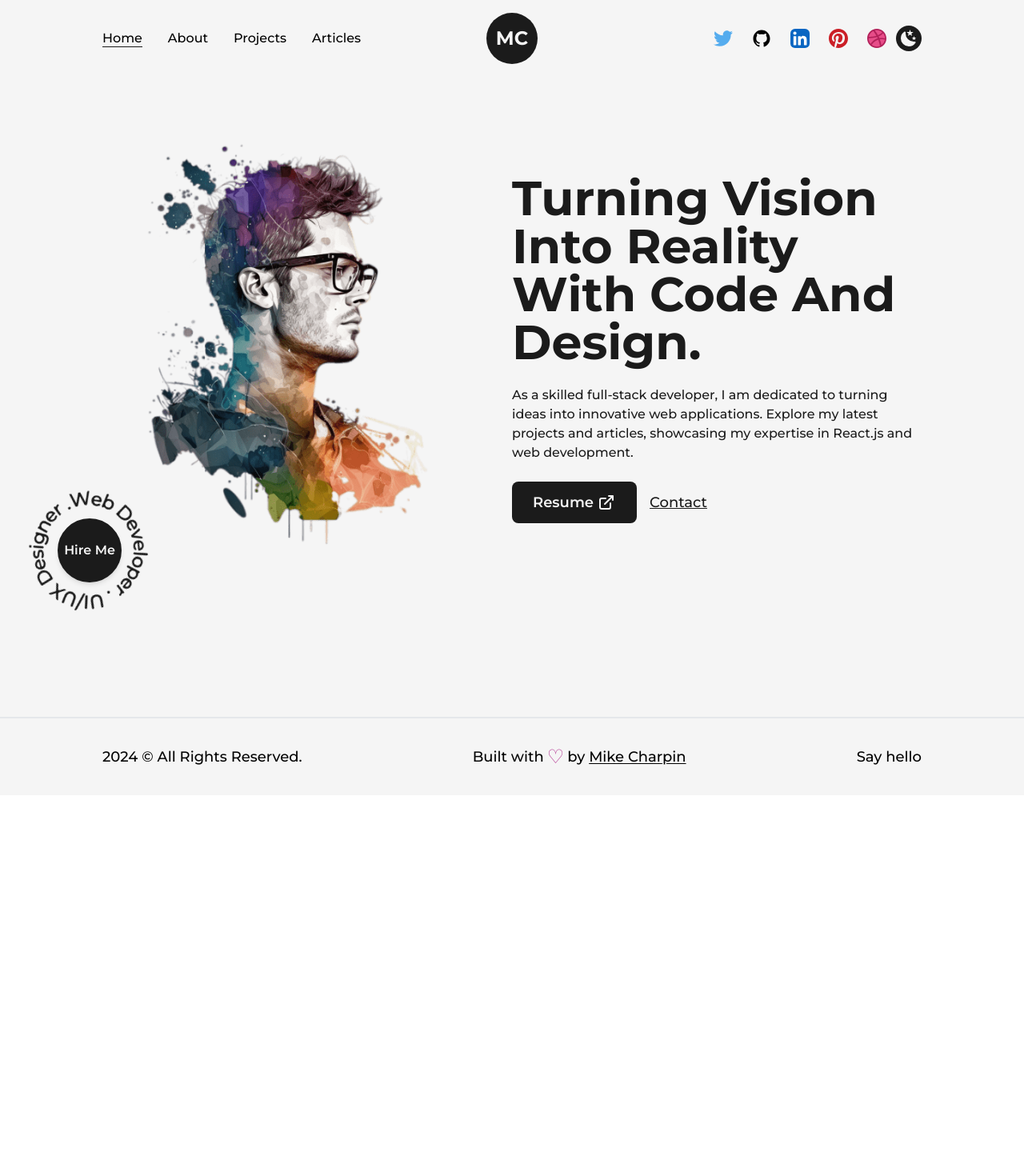
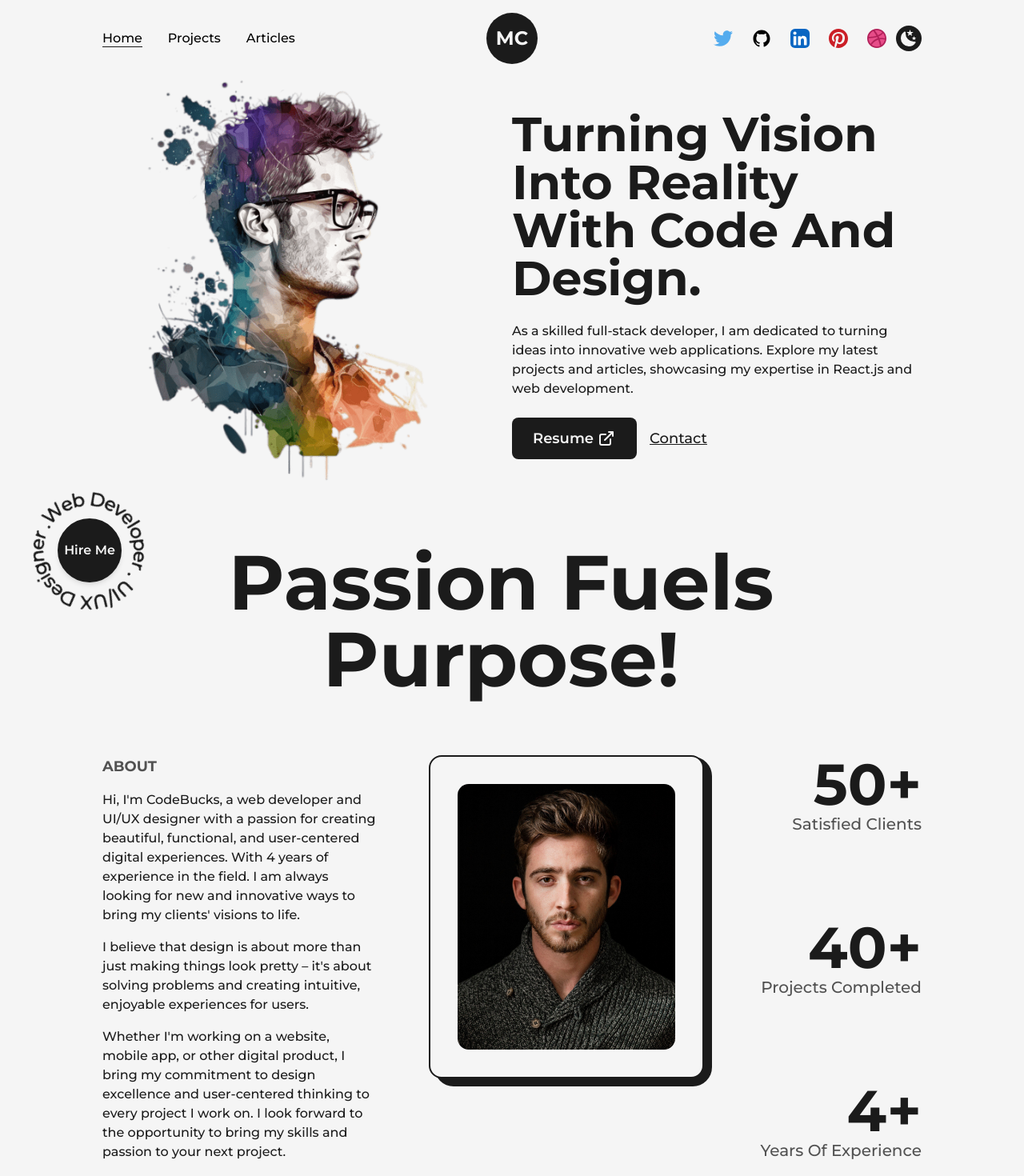
Before and after one commit to DeadChannelDice/nextJS-portfolio, a Next.js app: page / in a window 1280 px wide. Shown: the top 1470 px of the page at 80% size. Before the commit the page ends 994 px from the top, so only its background shows below. Built offline with nearby package versions, Linux system fonts and the light colour scheme.

Commit message:
Turned About page into a component. Inserted into Index.js

```diff
--- a/src/pages/about.js
+++ b/src/components/About.js
@@ -1,14 +1,10 @@
 import AnimatedText from '@/components/AnimatedText'
-import Layout from '@/components/Layout'
-import Head from 'next/head'
 import Image from 'next/image'
 import React, { useEffect, useRef } from 'react'
 import profilePic from "../../public/images/profile/developer-pic-2.jpg"
 import { useInView, useMotionValue, useSpring } from 'framer-motion'
-import Skills from '@/components/Skills'
-import Experience from '@/components/Experience'
-import Education from '@/components/Education'
-import TransitionEffect from '@/components/TransitionEffect'
+
+
 
 
 const AnimatedNumbers = ({value}) => {
@@ -39,16 +35,12 @@ const AnimatedNumbers = ({value}) => {
     return <span ref={ref}></span>
 }
 
- const about = () => {
+ const AboutMe = () => {
    return (
     <>
-        <Head>
-            <title>Create Next App</title>
-        <meta name="description" content="Generated by create next app" />
-        </Head>
-        <TransitionEffect/>
-        <main className='flex w-full flex-col items-center justify-center dark:text-light'>
-            <Layout className='pt-16'>
+
+        <div className='flex w-full flex-col items-center justify-center dark:text-light'>
+            <div className='pt-16'>
                 <AnimatedText text="Passion Fuels Purpose!" classname='mb-16 lg:!text-7xl sm:!text-6xl xs:!text-4xl sm:mb-8'/>
                 <div className='grid w-full grid-cols-8 gap-16 sm:gap-8'>
                     <div className='col-span-3 flex flex-col items-start justify-start xl:col-span-4 md:order-2 md:col-span-8'>
@@ -120,14 +112,12 @@ const AnimatedNumbers = ({value}) => {
                         </div>
                     </div>
                 </div>
-                <Skills/>
-                <Experience/>
-                <Education/>
-            </Layout>
-        </main>
+
+            </div>
+        </div>
 
     </>
    )
  }
 
- export default about
+ export default AboutMe
--- a/src/components/NavBar.js
+++ b/src/components/NavBar.js
@@ -99,7 +99,6 @@ const NavBar = () => {
         <div className='w-full flex justify-between items-center lg:hidden'>
             <nav>
                 <CustomLink href={"/"} title="Home" classname='mr-4'/>
-                <CustomLink href={"/about"} title="About" classname='mx-4'/>
                 <CustomLink href={"/projects"} title="Projects" classname='mx-4'/>
                 <CustomLink href={"/articles"} title="Articles" classname='ml-4'/>
             </nav>
@@ -163,7 +162,6 @@ const NavBar = () => {
             >
                 <nav className='flex items-center flex-col justify-center'>
                     <CustomMobileLink href={"/"} title="Home" classname='' toggle={handleClick} />
-                    <CustomMobileLink href={"/about"} title="About" classname='' toggle={handleClick} />
                     <CustomMobileLink href={"/projects"} title="Projects" classname='' toggle={handleClick} />
                     <CustomMobileLink href={"/articles"} title="Articles" classname='' toggle={handleClick} />
                 </nav>
--- a/src/pages/index.js
+++ b/src/pages/index.js
@@ -7,6 +7,10 @@ import Link from 'next/link'
 import { LinkArrow } from '@/components/Icons'
 import HireMe from '@/components/HireMe'
 import TransitionEffect from '@/components/TransitionEffect'
+import AboutMe from '@/components/About'
+import Skills from '@/components/Skills'
+import Education from '@/components/Education'
+import Experience from '@/components/Experience'
 
 
 
@@ -53,7 +57,10 @@ export default function Home() {
               </div>
             </div>
           </div>
-
+          <AboutMe/>
+          <Skills/>
+          <Experience/>
+          <Education/>
         </Layout>
         <HireMe/>
       </main>
```
Lines whose indentation alone changed are shown as unchanged.
